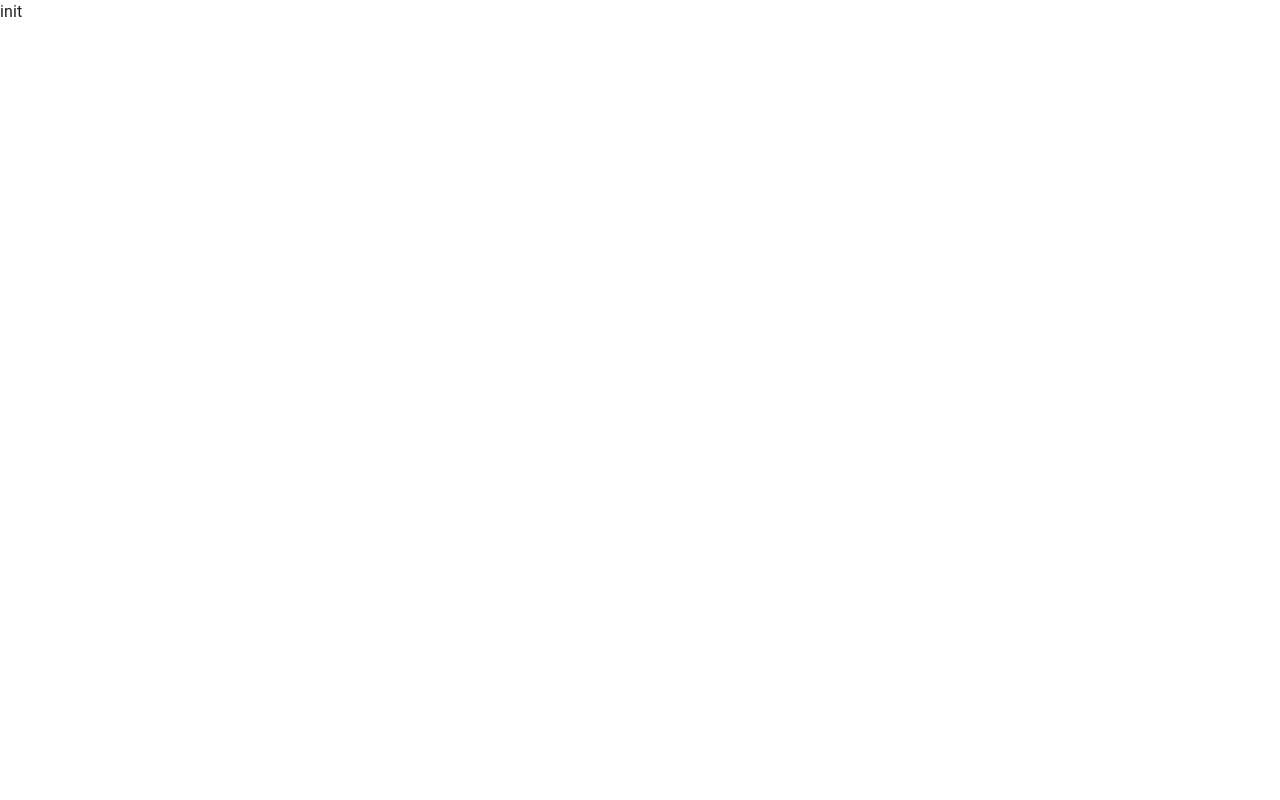
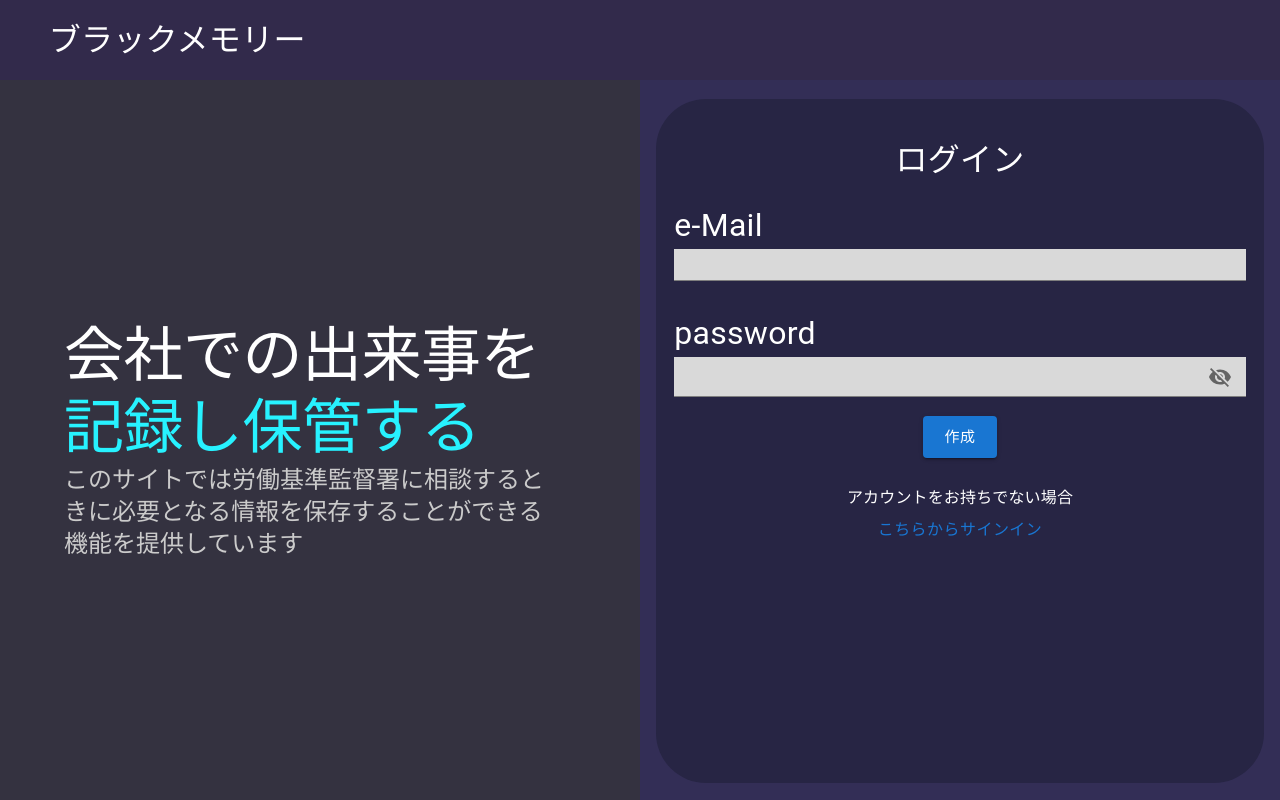
Before and after one commit to MinamizonoEno/BlackMemory_Front, a React (Vite) app: page /Login in a window 1280 px wide. Built offline with nearby package versions, Linux system fonts and the light colour scheme.

Commit message:
feat:LoginPageの実装

```diff
--- /dev/null
+++ b/src/conponents/loginSginin/LoginForm.tsx
@@ -0,0 +1,225 @@
+import { useState, ChangeEvent } from "react";
+import {
+  Box,
+  Typography,
+  TextField,
+  Button,
+  IconButton,
+  Modal,
+} from "@mui/material";
+import VisibilityIcon from "@mui/icons-material/Visibility";
+import VisibilityOffIcon from "@mui/icons-material/VisibilityOff";
+import { useNavigate } from "react-router-dom";
+
+export const LoginForm = () => {
+  const [formUserEMailData, setUserEMailData] = useState("");
+  const [formUserPasswordData, setUserPasswordData] = useState("");
+  const [eMailError, setEMailError] = useState(false);
+  const [eMailhelperText, setEMailHelperText] = useState("");
+  const [passWordError, setPassWordError] = useState(false);
+  const [passWordhelperText, setPassWordHelperText] = useState("");
+  const [showPassword, setShowPassword] = useState(false);
+  const [isFormValid, setIsFormValid] = useState(false);
+  const [ValidateModalopen, setValidateModalOpen] = useState(false);
+  const handleModalOpen = () => setValidateModalOpen(true);
+  const handleModalClose = () => setValidateModalOpen(false);
+  const navigate = useNavigate();
+
+  //formに入力される情報のチェック
+  const validateEmail = (email: string) => {
+    const re =
+      /^(([^<>()\]\\.,;:\s@"]+(\.[^<>()\]\\.,;:\s@"]+)*)|(".+"))@((\[[0-9]{1,3}\.[0-9]{1,3}\.[0-9]{1,3}\.[0-9]{1,3}])|(([a-zA-Z\-0-9]+\.)+[a-zA-Z]{2,}))$/;
+    return re.test(email.toLowerCase());
+  };
+  const validatePassWord = (PassWord: string) => {
+    return PassWord.length >= 8;
+  };
+  const handleFormValueChange = (e: ChangeEvent<HTMLInputElement>) => {
+    const { name, value } = e.target;
+    switch (name) {
+      case "email":
+        setUserEMailData(value);
+        if (validateEmail(value)) {
+          setEMailError(false);
+          setEMailHelperText("");
+        } else {
+          setEMailError(true);
+          setEMailHelperText("有効なメールアドレスを入力してください。");
+        }
+        break;
+      case "userPassword":
+        setUserPasswordData(value);
+        if (validatePassWord(value)) {
+          setPassWordError(false);
+          setPassWordHelperText("");
+        } else {
+          setPassWordError(true);
+          setPassWordHelperText("パスワードは8文字以上で入力してください");
+        }
+        break;
+      default:
+        break;
+    }
+    setIsFormValid(!eMailError && !passWordError);
+  };
+
+  //ボタンが押されたときに入力された情報を処理する関数
+  const handleCreateSubmit = (e: React.FormEvent) => {
+    e.preventDefault();
+    if (isFormValid) {
+      //ここに書いてね
+      console.log("Form User ID Data:", formUserEMailData);
+      console.log("Form User Password Data:", formUserPasswordData);
+    } else {
+      handleModalOpen();
+    }
+  };
+
+  const handleShowPassword = () => {
+    setShowPassword(!showPassword);
+  };
+  return (
+    <Box
+      sx={{
+        height: "95%",
+        width: "95%",
+        backgroundColor: "#272544",
+        margin: "0 auto",
+        marginTop: "3%",
+        borderRadius: "50px",
+      }}
+    >
+      <Modal
+        open={ValidateModalopen}
+        onClose={handleModalClose}
+        aria-labelledby="modal-modal-title"
+        aria-describedby="modal-modal-description"
+      >
+        <Box
+          sx={{
+            position: "absolute",
+            top: "50%",
+            left: "50%",
+            transform: "translate(-50%, -50%)",
+            width: 400,
+            bgcolor: "background.paper",
+            border: "2px solid #000",
+            boxShadow: 24,
+            p: 4,
+          }}
+        >
+          <Typography id="modal-modal-title" variant="h6" component="h2">
+            エラー
+          </Typography>
+          <Typography id="modal-modal-description" sx={{ mt: 2 }}>
+            フォームの入力が正しく行われていないようです。もう一度ご確認ください。
+          </Typography>
+        </Box>
+      </Modal>
+      <Typography
+        sx={{
+          color: "#fff",
+          fontSize: "2rem",
+          textAlign: "center",
+          paddingTop: "6%",
+        }}
+      >
+        ログイン
+      </Typography>
+
+      <Box sx={{ padding: "0% 3% 0% 3%" }}>
+        <Typography
+          sx={{
+            color: "#fff",
+            fontSize: "2rem",
+            textAlign: "left",
+            paddingTop: "3%",
+          }}
+        >
+          e-Mail
+        </Typography>
+        <TextField
+          variant="standard"
+          color="info"
+          fullWidth
+          error={eMailError}
+          helperText={eMailhelperText}
+          style={{ backgroundColor: "#D9D9D9", fontSize: "24px" }}
+          name="email"
+          value={formUserEMailData}
+          onChange={handleFormValueChange}
+        />
+      </Box>
+      <Box sx={{ padding: "0% 3% 0% 3%" }}>
+        <Typography
+          sx={{
+            color: "#fff",
+            fontSize: "2rem",
+            textAlign: "left",
+            paddingTop: "5%",
+          }}
+        >
+          password
+        </Typography>
+        <TextField
+          variant="standard"
+          color="info"
+          fullWidth
+          error={passWordError}
+          helperText={passWordhelperText}
+          style={{ backgroundColor: "#D9D9D9", fontSize: "24px" }}
+          name="userPassword"
+          value={formUserPasswordData}
+          type={showPassword ? "text" : "password"}
+          onChange={handleFormValueChange}
+          InputProps={{
+            endAdornment: (
+              <IconButton
+                aria-label={showPassword ? "Hide Password" : "Show Password"}
+                onClick={handleShowPassword}
+                edge="end"
+                sx={{ marginRight: "1%" }}
+              >
+                {showPassword ? <VisibilityIcon /> : <VisibilityOffIcon />}
+              </IconButton>
+            ),
+          }}
+        />
+      </Box>
+      <Box sx={{ display: "flex", justifyContent: "center", marginTop: "3%" }}>
+        <Button variant="contained" size="large" onClick={handleCreateSubmit}>
+          作成
+        </Button>
+      </Box>
+      <Box
+        sx={{
+          display: "flex",
+          justifyContent: "center",
+          padding: "0% 3% 0% 3%",
+        }}
+      >
+        <Typography
+          sx={{
+            color: "#fff",
+            fontSize: "1rem",
+            textAlign: "left",
+            paddingTop: "5%",
+          }}
+        >
+          アカウントをお持ちでない場合
+        </Typography>
+      </Box>
+      <Box sx={{ display: "flex", justifyContent: "center" }}>
+        <Button
+          variant="text"
+          sx={{ fontSize: "1rem" }}
+          onClick={() => {
+            navigate("/");
+          }}
+        >
+          こちらからサインイン
+        </Button>
+      </Box>
+    </Box>
+  );
+};
--- a/src/pages/LoginPage.tsx
+++ b/src/pages/LoginPage.tsx
@@ -1,3 +1,10 @@
+import { LoginPageLayout } from "../style/LoginPageLayout";
+import { LoginForm } from "../conponents/loginSginin/LoginForm";
+
 export const LoginPage = () => {
-  return <>init</>;
+  return (
+    <LoginPageLayout>
+      <LoginForm />
+    </LoginPageLayout>
+  );
 };
```
